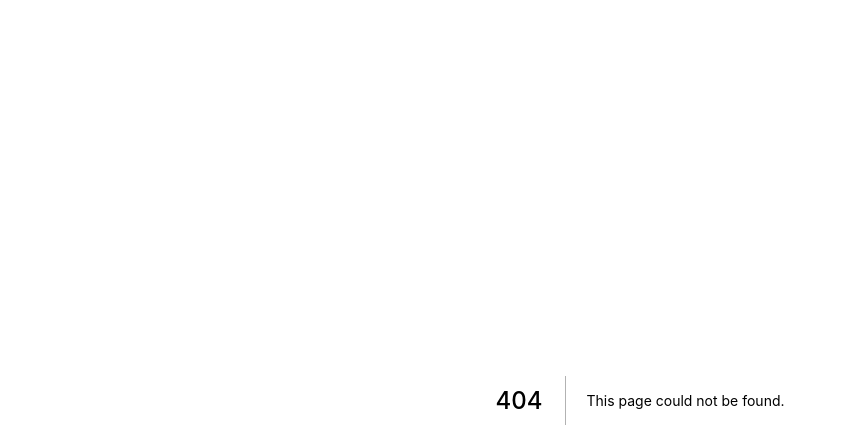
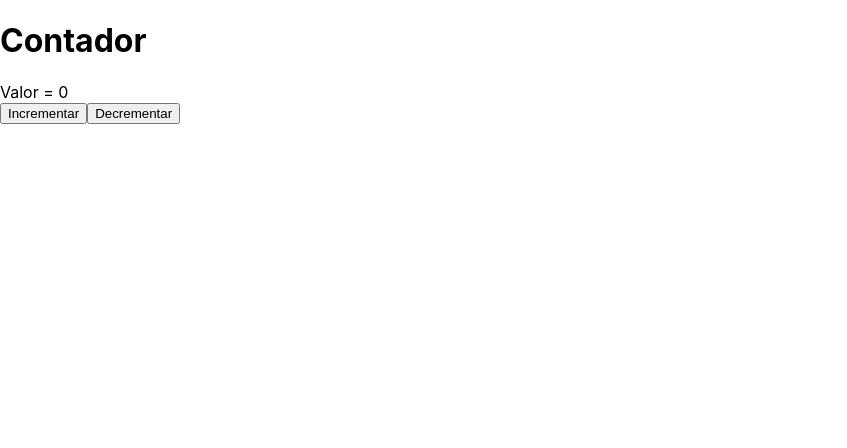
Before and after one commit to William-Koerich/curso-next-react, a Next.js app in the folder exercicios/: page /estado/contador in a window 1280 px wide. Before the commit this address had no page. Shown: the top 448 px of the page, without its empty margins (0-847 px from the left). Built offline with nearby package versions, Linux system fonts and the light colour scheme.

Commit message:
feat: counter challenge

```diff
--- /dev/null
+++ b/exercicios/pages/estado/contador.jsx
@@ -0,0 +1,22 @@
+import { useState } from 'react'
+
+export default function Contador() {
+  const [value, setValue] = useState(0)
+
+  function decrementar() {
+    setValue(value - 1)
+  }
+
+  function incrementar() {
+    setValue(value + 1)
+  }
+
+  return (
+    <>
+      <h1>Contador</h1>
+      <div>Valor = {value}</div>
+      <button onClick={() => incrementar()}>Incrementar</button>
+      <button onClick={() => decrementar()}>Decrementar</button>
+    </>
+  )
+}
```
